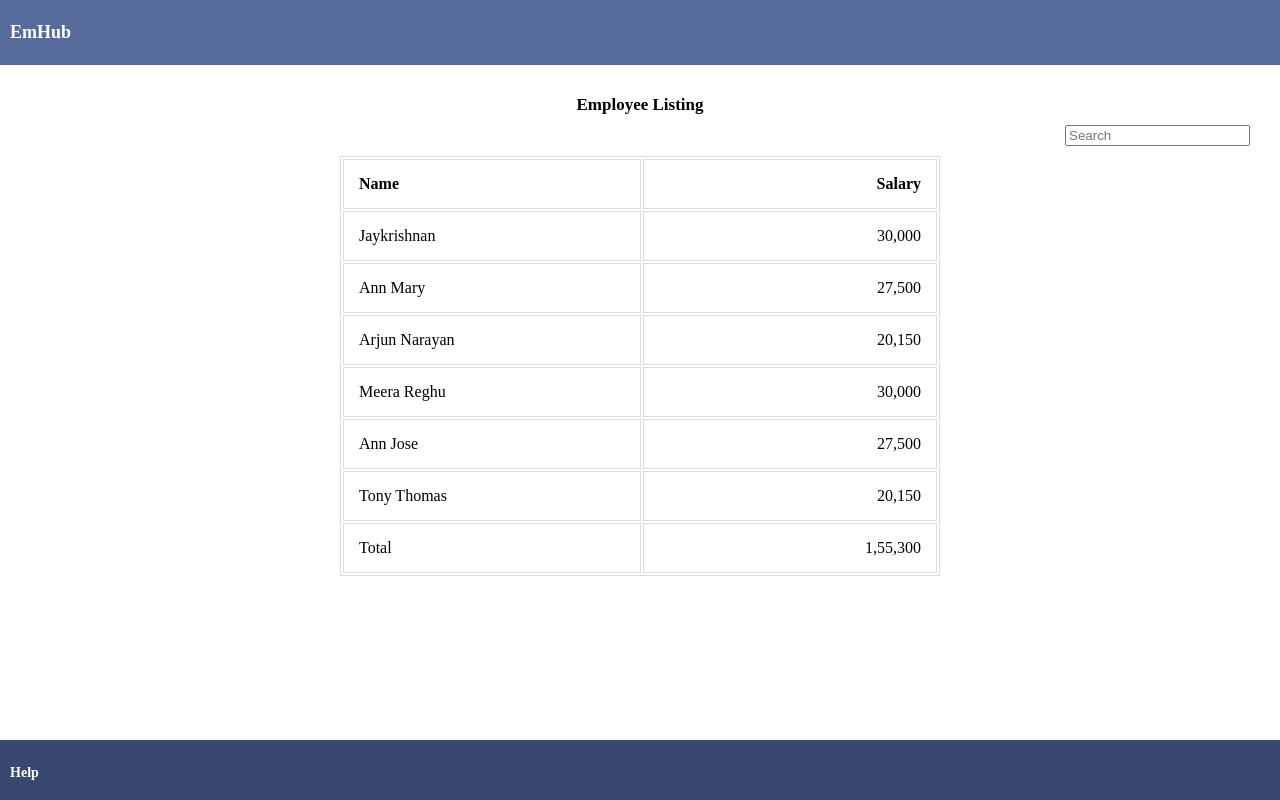
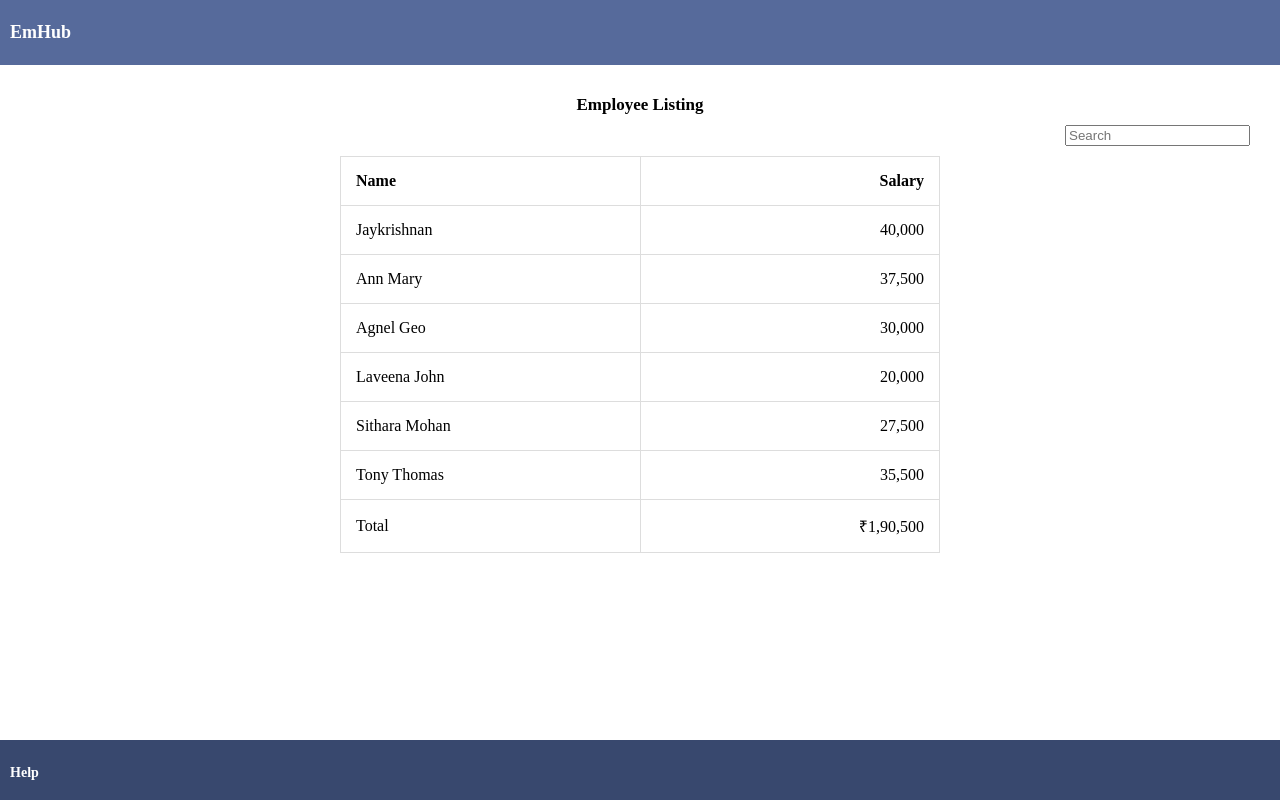
Before and after one commit to annluke/Employee-listing, a plain HTML site: page index.html in a window 1280 px wide. Drawn offline with Linux system fonts and the light colour scheme.

Commit message:
external json file

```diff
--- a/index.html
+++ b/index.html
@@ -1,11 +1,12 @@
 <!DOCTYPE html>
 <html>
 	<head>
+		<meta charset="UTF-8">
 		<title>Employee Listing</title>
         <link rel="stylesheet" href="style.css">
-        <script src="scriptl.js"></script>
+        <script src="js/scriptl.js"></script>
 	</head>
-	<body id="main-body" onload=generateTable()>
+	<body id="main-body" onload="getEmployeeData()">
 		<header>
 			<h1 id="page-heading">EmHub</h1>
 		</header>
--- /dev/null
+++ b/js/data.json
@@ -0,0 +1,30 @@
+[
+	{
+	 "Name": "Jaykrishnan",
+	 "Salary": "40,000"
+	},
+	{
+	 "Name": "Ann Mary",
+	 "Salary": "37,500"
+	},
+	{
+	 "Name": "Agnel Geo",
+	 "Salary": "30,000"
+	},
+	{
+	 "Name": "Laveena John",
+	 "Salary": "20,000"
+	},
+	{
+	 "Name": "Sithara Mohan",
+	 "Salary": "27,500"
+	},
+	{
+	 "Name": "Tony Thomas",
+	 "Salary": "35,500"
+	},
+	{
+	 "Name": "Total",
+	 "Salary": "0"
+	}
+]
--- a/scriptl.js
+++ b/js/scriptl.js
@@ -1,52 +1,44 @@
-var employee = [
-	{
-	 "Name": "Jaykrishnan",
-	 "Salary": "30,000"
-	},
-	{
-	 "Name": "Ann Mary",
-	 "Salary": "27,500"
-	},
-	{
-	 "Name": "Arjun Narayan",
-	 "Salary": "20,150"
-	},
-	{
-	 "Name": "Meera Reghu",
-	 "Salary": "30,000"
-	},
-	{
-	 "Name": "Ann Jose",
-	 "Salary": "27,500"
-	},
-	{
-	 "Name": "Tony Thomas",
-	 "Salary": "20,150"
-	},
-	{
-	 "Name": "Total",
-	 "Salary": "0"
-	}
-];
+var col = [], i, j, options, employee, response, totLength, salaryValue, salaryTotal = 0;
+options = {style: "currency", currency: "INR", minimumFractionDigits: 0};
 
-var col = [], i, j, salaryValue, salaryTotal = 0;
+function getEmployeeData() {
+  ajaxJsonReq( 'js/data.json' );
+}
 
-function setCol () {
+function ajaxJsonReq( url )
+{
+  var ajaxReq = new XMLHttpRequest();
+  ajaxReq.open( "GET", url, true );
+  ajaxReq.setRequestHeader("Content-type", "application/json");
+
+  ajaxReq.onreadystatechange = function()
+  {
+    if( ajaxReq.readyState == 4 && ajaxReq.status == 200 )
+      {
+        employee = JSON.parse( ajaxReq.responseText );
+        generateTable(employee);
+      }
+  }
+  ajaxReq.send();
+}
+
+function setCol (employee, totLength) {
   var key;
-  for (i = 0; i < employee.length; i++) {
+  for (i = 0; i < totLength; i++) {
     for (key in employee[i]) {
       if (col.indexOf(key) === -1) {
         col.push(key);
       }
     }
   }
+  return col;
 }
 
-function generateTable () {
+function generateTable (employee) {
   var table, tr, th, tabCell, dvTable, row;
-
-  setCol();
-  table = document.createElement("table");
+ 	totLength = employee.length;
+  col = setCol(employee, totLength);
+  table = document.getElementById("display-table");
 
   //Add header rows
   tr = table.insertRow(-1);
@@ -58,25 +50,23 @@ function generateTable () {
   }
 
   //Add the data rows.
-  for (i = 0; i < employee.length; i++) {
+  for (i = 0; i < totLength; i++) {
     tr = table.insertRow(-1);
     tr.setAttribute("id","row" + i);
     for (j = 0; j < col.length; j++) {
       tabCell = tr.insertCell(-1);
       tabCell.innerHTML = employee[i][col[j]];
-      if (i != employee.length-1 && col[j] == "Salary") {
-        salaryValue = employee[i][col[j]].replace(/\,/g,'');  //remove comma from salary string
-        salaryTotal += Number(salaryValue);
-      }
-      if (i == employee.length-1 && col[j] == "Salary") {
-        tabCell.innerHTML = salaryTotal.toLocaleString('hi-IN');  //convert to hindi-india language code
-      }
     }
   }
 
-  dvTable = document.getElementById("display-table");
-  dvTable.innerHTML = "";
-  dvTable.appendChild(table);
+  //Calculate total salary
+  for (i = 0; i < totLength - 1; i++) {
+    salaryValue = employee[i][col[1]].replace(/\,/g,'');  //remove comma from salary string
+    salaryTotal += Number(salaryValue);
+  }
+  row = document.getElementById("row" + i);
+  row.cells[1].innerHTML = salaryTotal.toLocaleString('hi-IN',options);
+
   row = document.getElementById("headrow");
   alignSalaryCol(row);
   for (var i = 0; i < employee.length; i++) {
@@ -90,7 +80,7 @@ function filter () {
 
   searchString = new RegExp(document.getElementById("search-id").value,"i");
   salaryTotal = 0;
-  for (i = 0; i < employee.length-1; i++) {
+  for (i = 0; i < totLength-1; i++) {
     row = document.getElementById("row" + i);
     checkString = employee[i][col[0]];
     if (!searchString.test(checkString)) {
@@ -111,7 +101,7 @@ function filter () {
   }
   else {
     row.cells[0].innerHTML = "Total";
-    row.cells[1].innerHTML = salaryTotal.toLocaleString('hi-IN'); //convert to hindi-india language code
+    row.cells[1].innerHTML = salaryTotal.toLocaleString('hi-IN',options); //convert to hindi-india language code
   }
   row.style.display = 'table-row';
   alignSalaryCol(row);
```
